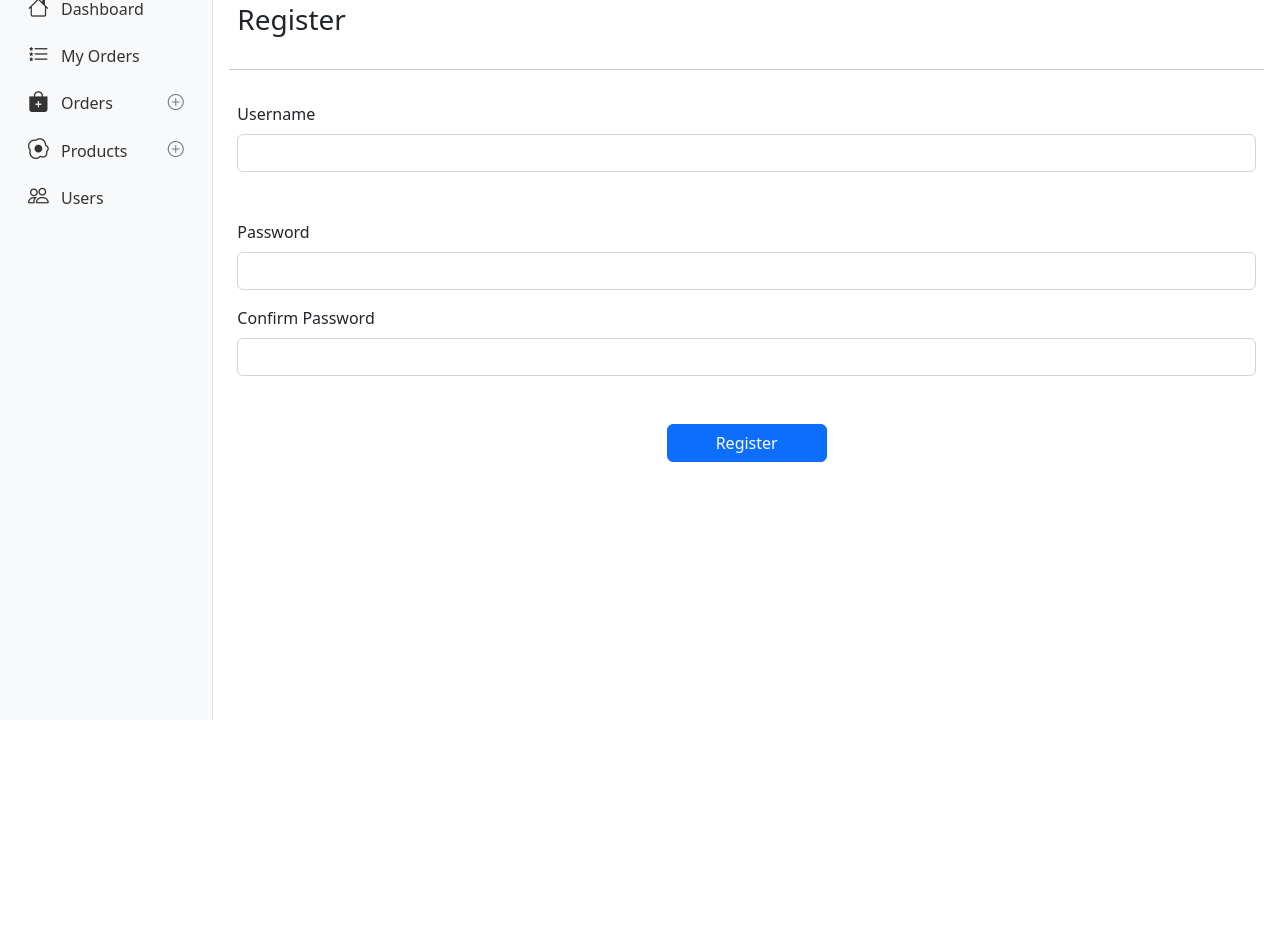
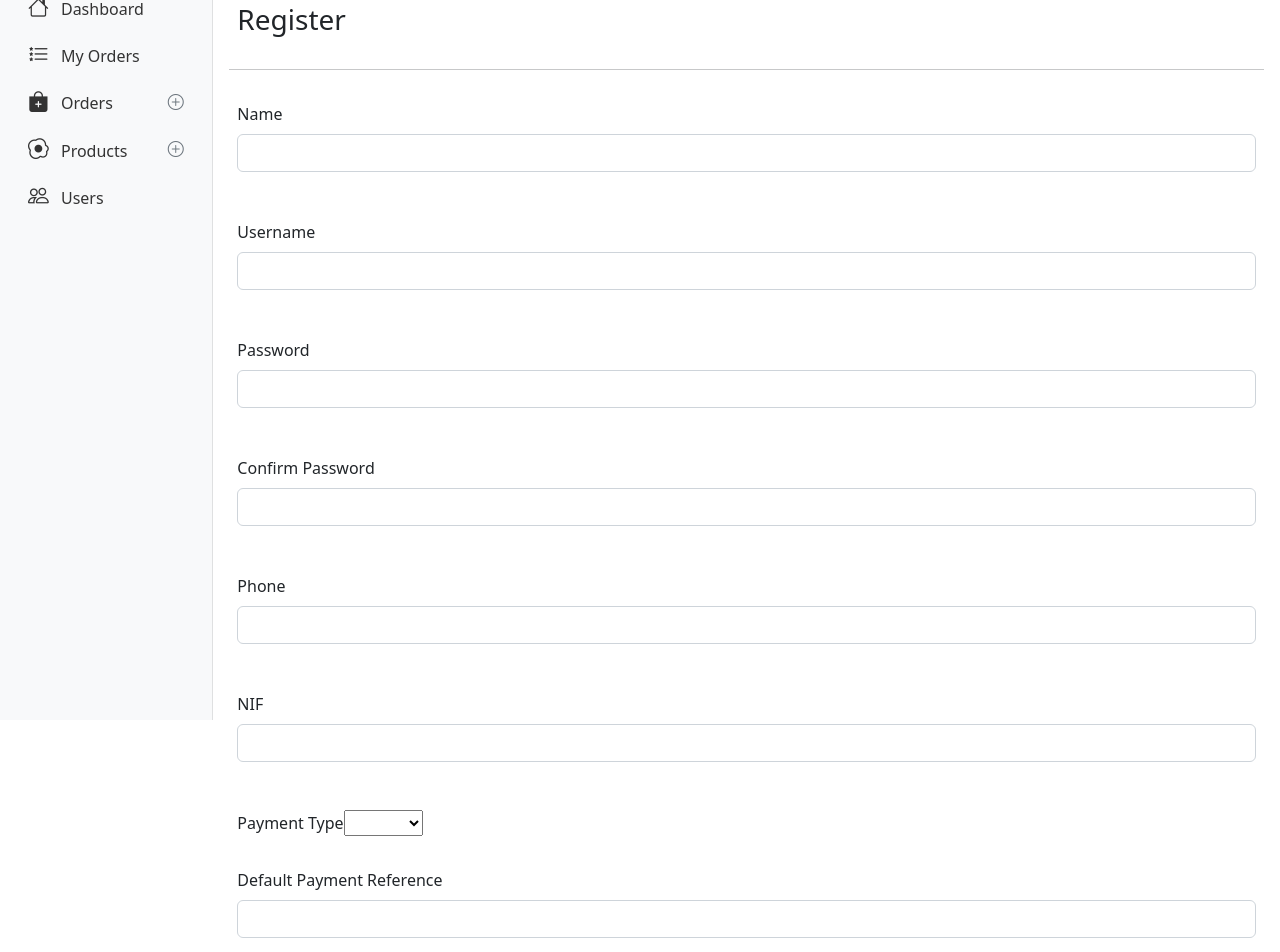
Before and after one commit to Achinkad/fastuga, a Vue app in the folder fastuga-client/: page /register in a window 1280 px wide. Shown: the part 80-1032 px from the top of the page. Before the commit the page ends 800 px from the top, so only its background shows below. Built offline with nearby package versions, Linux system fonts and the light colour scheme; no server answers; what @meforma/vue-toaster would draw is missing.

Commit message:
Add:Register Customer

```diff
--- a/fastuga-client/src/components/auth/Register.vue
+++ b/fastuga-client/src/components/auth/Register.vue
@@ -1,16 +1,132 @@
 <script setup>
-import { ref } from 'vue'
+import { ref,inject } from 'vue'
+import { useRouter } from 'vue-router'
+const router = useRouter()
+const axios = inject('axios')
+const toast = inject('toast')
+const serverBaseUrl = inject("serverBaseUrl")
+
 
 const credentials = ref({
+        username: '',
+        password: '',
+        confirmpassword: ''
+})
+/*
+const newUser = ref({
+    name: '',
     username: '',
     password: '',
-    confirmpassword: ''
+    type: 'C',
+    blocked: 0
 })
+
+
+const newCostumer = ref({
+    user_id: '',
+    phone: '',
+    points: 0,
+    nif: '',
+    default_payment_type: '',
+    default_payment_reference: ''
+})
+*/
+const saveCustomer = ref({
+    phone: '',
+    points: 0,
+    nif: '',
+    default_payment_type: '',
+    default_payment_reference: '',
+    custom: null,
+    name: '',
+    email: '',
+    password: '',
+    type: 'C',
+    blocked: 0,
+    photo_url: null
+})
+//const user = ref(newUser)
+const customer = ref(saveCustomer)
+const errors = ref(null)
+
+
 
 const emit = defineEmits(['register'])
 
+/*
+const dataAsString = () => {
+    return JSON.stringify(user.value)
+  }
+*/
+const dataAsString = () => {
+    return JSON.stringify(customer.value)
+  }
+/*
+  const saveUser = () => {
+      errors.value = null
+      axios.post(serverBaseUrl+'/api/users', user.value)
+        .then((response) => {
+          user.value = response.data.data
+          originalValueStr = dataAsString()
+          toast.success('User #' + user.value.id + ' was created successfully.')
+          router.back()
+        })
+        .catch((error) => {
+          if (error.response.status == 422) {
+              toast.error('User #' + props.id + ' was not created due to validation errors!')
+              errors.value = error.response.data.errors
+            } else {
+              toast.error('User #' + props.id + ' was not created due to unknown server error!')
+            }
+        })
+  }
+ */
+ let originalValueStr = ''
+
+  const saveCostumer = () => {
+      errors.value = null
+      if(credentials.value.password == credentials.value.confirmpassword){
+        let formData = new FormData()
+        formData.append('phone', saveCustomer.value.phone);
+        formData.append('points', saveCustomer.value.points);
+        if(saveCustomer.value.nif!=undefined){
+            formData.append('nif', saveCustomer.value.nif);
+        }
+        if(saveCustomer.value.default_payment_type!=undefined){
+            formData.append('default_payment_type', saveCustomer.value.default_payment_type);
+        }
+        if(saveCustomer.value.default_payment_reference!=undefined){
+            formData.append('default_payment_reference', saveCustomer.value.default_payment_reference);
+        }
+        formData.append('name', saveCustomer.value.name);
+        formData.append('email', credentials.value.username);
+        formData.append('password', credentials.value.password);
+        formData.append('type', saveCustomer.value.type);
+        formData.append('blocked', saveCustomer.value.blocked);
+
+        axios.post(serverBaseUrl+'/api/customers', formData)
+        .then((response) => {
+          saveCustomer.value = response.data.data
+          originalValueStr = dataAsString()
+          toast.success('Register was done successfully.')
+          router.back()
+        })
+        .catch((error) => {
+          if (error.response.status == 422) {
+              toast.error('User was not created due to validation errors!')
+              errors.value = error.response.data.errors
+            } else {
+              toast.error('User was not created due to unknown server error!')
+            }
+        })
+    }else{
+        toast.error("The passwords aren't matching")
+
+    }
+  }
+
 const register = () => {
-    // FALTA FAZER O register
+    saveCostumer()
     emit('register')
 }
 </script>
@@ -19,6 +135,12 @@ const register = () => {
     <form class="row g-3 needs-validation" novalidate @submit.prevent="login">
         <h3 class="mt-5 mb-3">Register</h3>
         <hr>
+        <div class="mb-3">
+            <div class="mb-3">
+                <label for="inputName" class="form-label">Name</label>
+                <input type="text" class="form-control" id="inputName" required v-model="saveCustomer.name">
+            </div>
+        </div>
         <div class="mb-3">
             <div class="mb-3">
                 <label for="inputUsername" class="form-label">Username</label>
@@ -30,13 +152,42 @@ const register = () => {
                 <label for="inputPassword" class="form-label">Password</label>
                 <input type="password" class="form-control" id="inputPassword" required v-model="credentials.password">
             </div>
+        </div>
+        <div class="mb-3">
             <div class="mb-3">
-                <label for="inputPassword" class="form-label">Confirm Password</label>
-                <input type="password" class="form-control" id="inputConfirmPassword" required v-model="credentials.password">
+                <label for="inputConfirmPassword" class="form-label">Confirm Password</label>
+                <input type="password" class="form-control" id="inputConfirmPassword" required v-model="credentials.confirmpassword">
+        </div>
+        </div>
+        <div class="mb-3">
+            <div class="mb-3">
+                <label for="inputPhone" class="form-label">Phone</label>
+                <input type="text" class="form-control" id="inputPhone" required v-model="saveCustomer.phone">
+            </div>
+        </div>
+        <div class="mb-3">
+            <div class="mb-3">
+                <label for="inputNif" class="form-label">NIF</label>
+                <input type="text" class="form-control" id="inputNif" v-model="saveCustomer.nif">
+            </div>
+        </div>
+        <div class="mb-3">
+            <label for="payment_type">Payment Type</label>
+            <select id="payment_type" name="payment_type" v-model="saveCustomer.default_payment_type">
+                <option value="VISA">Visa</option>
+                <option value="PAYPAL">PayPal</option>
+                <option value="MBWAY">MBWay</option>
+            </select>
+        <field-error-message :errors="errors" fieldName="payment_type"></field-error-message>
+        </div>
+        <div class="mb-3">
+            <div class="mb-3">
+                <label for="inputPaymentReference" class="form-label">Default Payment Reference</label>
+                <input type="text" class="form-control" id="inputPaymentReference" v-model="saveCustomer.default_payment_reference">
             </div>
         </div>
         <div class="mb-3 d-flex justify-content-center">
-            <button type="button" class="btn btn-primary px-5" @click="login">Register</button>
+            <button type="button" class="btn btn-primary px-5" @click="register">Register</button>
         </div>
     </form>
 </template>
```
Also changed, not shown: 1 other file (tests, documents, lock files or other folders).
